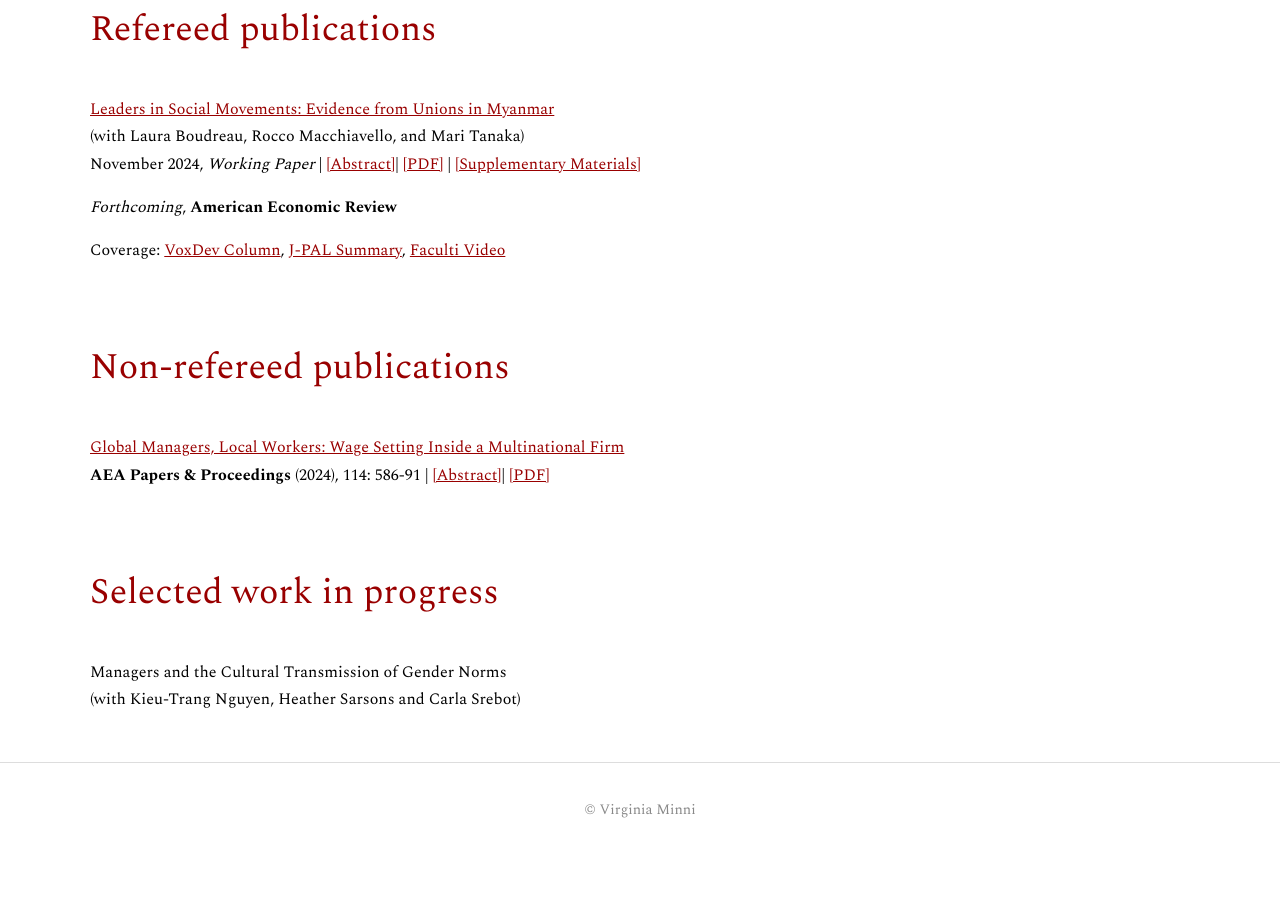
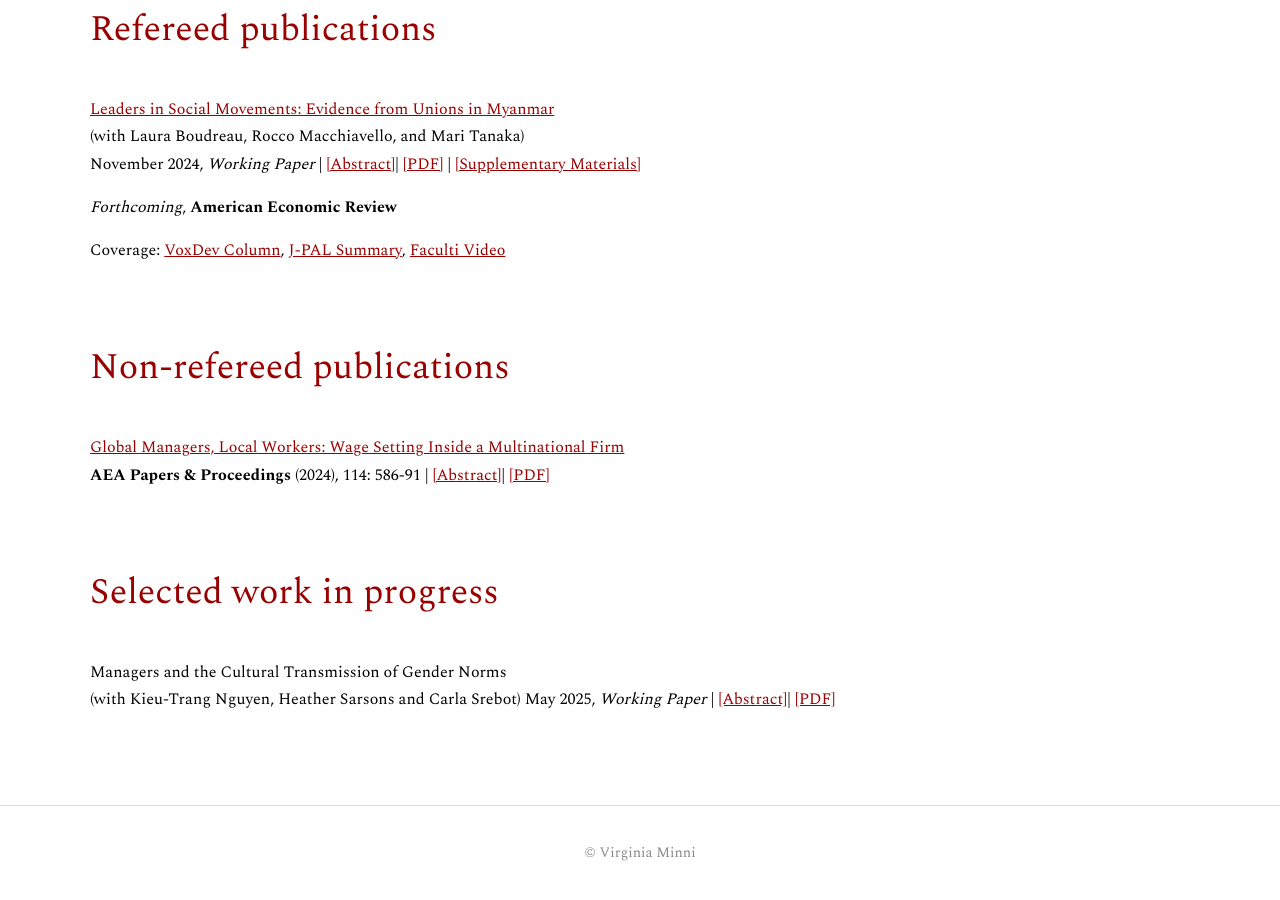
Before and after one commit to virginiaminni/virginiaminni.github.io, a Jekyll site: the page built from research.md, in a window 1280 px wide and 900 px high, scrolled down 1066 px. Built offline with Jekyll 4.4.1, drawn with Linux system fonts in a browser that asks for light colours; before the commit the page ends 1923 px from its top, so only the background shows below that.

Commit message:
Update research.md

```diff
--- a/research.md
+++ b/research.md
@@ -77,4 +77,10 @@ Coverage:  <a href="https://voxdev.org/topic/institutions-political-economy/who-
 ## Selected work in progress
  Managers and the Cultural Transmission of Gender Norms <br>
 (with Kieu-Trang Nguyen, Heather Sarsons and Carla Srebot)
+May 2025, *Working Paper* | <a href="#" class="toggle-abstract" data-target="abstract-4" style="text-decoration: underline; color: #990000;">[Abstract]</a>| <a href="" target="_blank" rel="noopener noreferrer">[PDF]</a>
+
+<div id="abstract-5" style="display: none; margin-top: 10px;">
+<em>Abstract:</em> This paper examines the influence of managers from countries with different gender norms on workplace culture and gender disparities within organizations. Using data from a multinational firm operating in over 100 countries, we exploit crosscountry manager rotations that are orthogonal to workers to estimate the impact of male managers’ gender norms on the work outcomes of male and female workers within the same team. Managers from countries with one standard deviation more progressive gender attitudes narrow the gender pay gap by 5 percentage points (18%), primarily by promoting women at higher rates. The effects last beyond the manager’s rotation and are concentrated in countries with more conservative gender attitudes. Moreover, workers in the destination office change their own attitudes, as evidenced by those workers in turn being more gender-equal with their subordinates. Our evidence points to individual managers as critical in shaping corporate culture.
+</div>
+
 <br>
```
